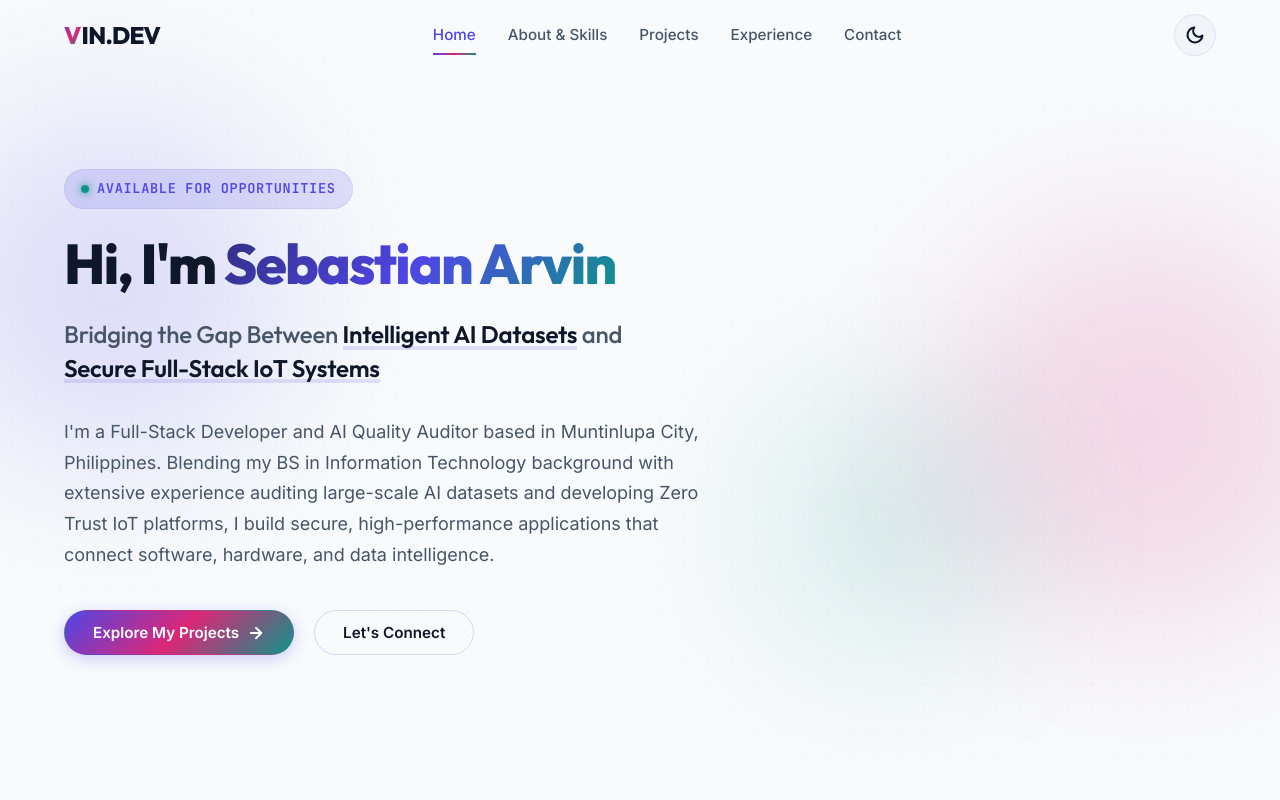
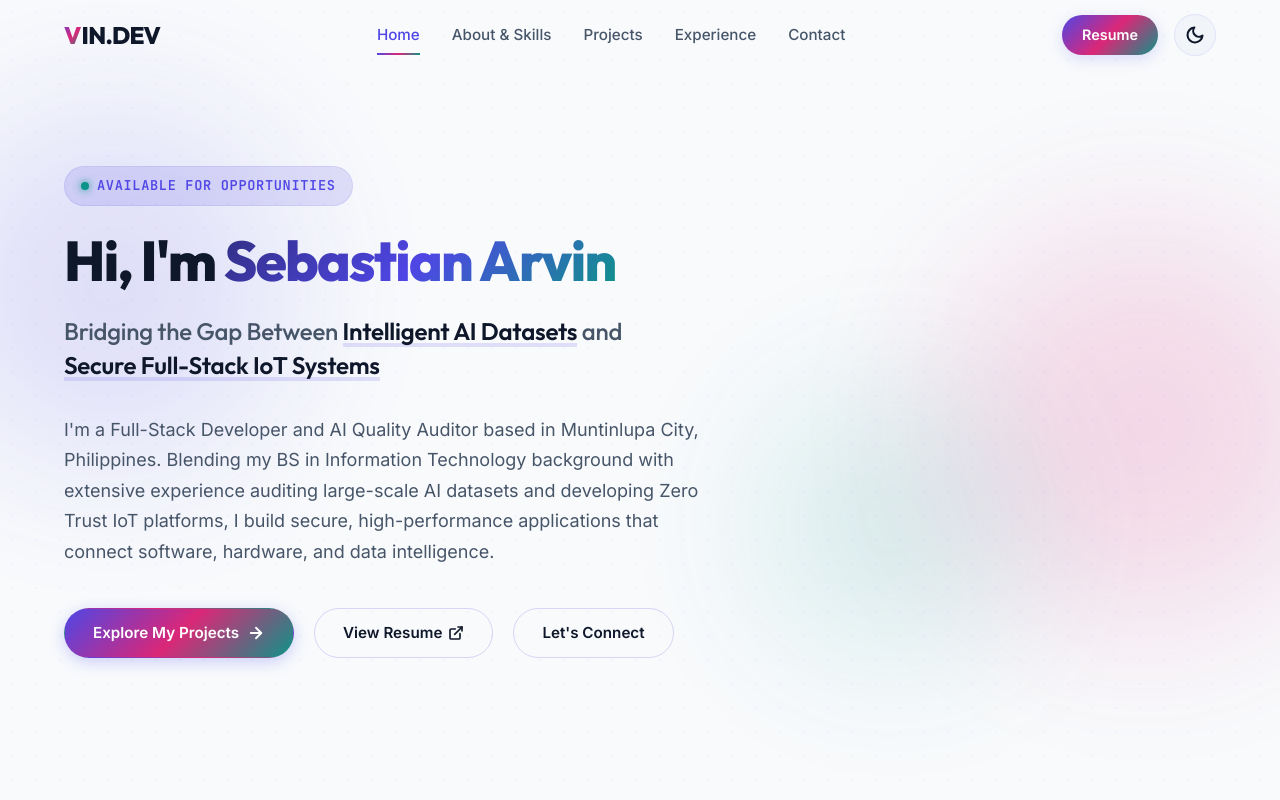
Before and after one commit to Artlein/MyPortfolio, a Next.js app: page / in a window 1280 px wide. Shown: the top 800 px of the page. Built offline with nearby package versions, Linux system fonts and the light colour scheme.

Commit message:
Update portfolio: Add updated resume PDF and link it in navbar & hero

```diff
--- a/src/components/Hero.tsx
+++ b/src/components/Hero.tsx
@@ -74,6 +74,30 @@ export default function Hero() {
               </svg>
             </button>
 
+            <a
+              href="/resume.pdf"
+              target="_blank"
+              rel="noopener noreferrer"
+              className="btn btn-secondary"
+              style={{ display: "inline-flex", alignItems: "center", gap: "6px" }}
+            >
+              View Resume
+              <svg
+                width="16"
+                height="16"
+                viewBox="0 0 24 24"
+                fill="none"
+                stroke="currentColor"
+                strokeWidth="2.5"
+                strokeLinecap="round"
+                strokeLinejoin="round"
+              >
+                <path d="M18 13v6a2 2 0 0 1-2 2H5a2 2 0 0 1-2-2V8a2 2 0 0 1 2-2h6"></path>
+                <polyline points="15 3 21 3 21 9"></polyline>
+                <line x1="10" y1="14" x2="21" y2="3"></line>
+              </svg>
+            </a>
+
             <button
               onClick={(e) => handleScrollTo(e, "contact")}
               className="btn btn-secondary"
--- a/src/components/Navbar.module.css
+++ b/src/components/Navbar.module.css
@@ -223,3 +223,46 @@
   color: var(--primary);
   text-shadow: 0 0 10px var(--primary-glow);
 }
+
+.resumeBtn {
+  background: var(--gradient-hero);
+  color: #ffffff !important;
+  padding: 0.5rem 1.25rem;
+  border-radius: 50px;
+  font-size: 0.9rem;
+  font-weight: 600;
+  transition: all var(--transition-fast);
+  text-decoration: none;
+  box-shadow: 0 4px 15px rgba(99, 102, 241, 0.2);
+  display: inline-flex;
+  align-items: center;
+}
+
+.resumeBtn:hover {
+  transform: translateY(-2px);
+  box-shadow: 0 6px 20px rgba(99, 102, 241, 0.4);
+}
+
+@media (max-width: 768px) {
+  .resumeBtn {
+    display: none;
+  }
+}
+
+.mobileResumeBtn {
+  background: var(--gradient-hero);
+  color: #ffffff !important;
+  padding: 0.75rem 2rem;
+  border-radius: 50px;
+  font-size: 1.25rem;
+  font-weight: 600;
+  margin-top: 1rem;
+  box-shadow: 0 4px 15px rgba(99, 102, 241, 0.2);
+  transition: all var(--transition-fast);
+  text-decoration: none;
+}
+
+.mobileResumeBtn:hover {
+  transform: translateY(-2px);
+  box-shadow: 0 6px 20px rgba(99, 102, 241, 0.4);
+}
--- a/src/components/Navbar.tsx
+++ b/src/components/Navbar.tsx
@@ -103,6 +103,14 @@ export default function Navbar() {
         </nav>
 
         <div className={styles.actions}>
+          <a
+            href="/resume.pdf"
+            target="_blank"
+            rel="noopener noreferrer"
+            className={styles.resumeBtn}
+          >
+            Resume
+          </a>
           <button
             onClick={toggleTheme}
             className={styles.themeToggle}
@@ -182,6 +190,15 @@ export default function Navbar() {
               </a>
             );
           })}
+          <a
+            href="/resume.pdf"
+            target="_blank"
+            rel="noopener noreferrer"
+            className={styles.mobileResumeBtn}
+            onClick={() => setMobileMenuOpen(false)}
+          >
+            Resume
+          </a>
         </nav>
       </div>
     </header>
```
Also changed, not shown: 1 other file (tests, documents, lock files or other folders).
